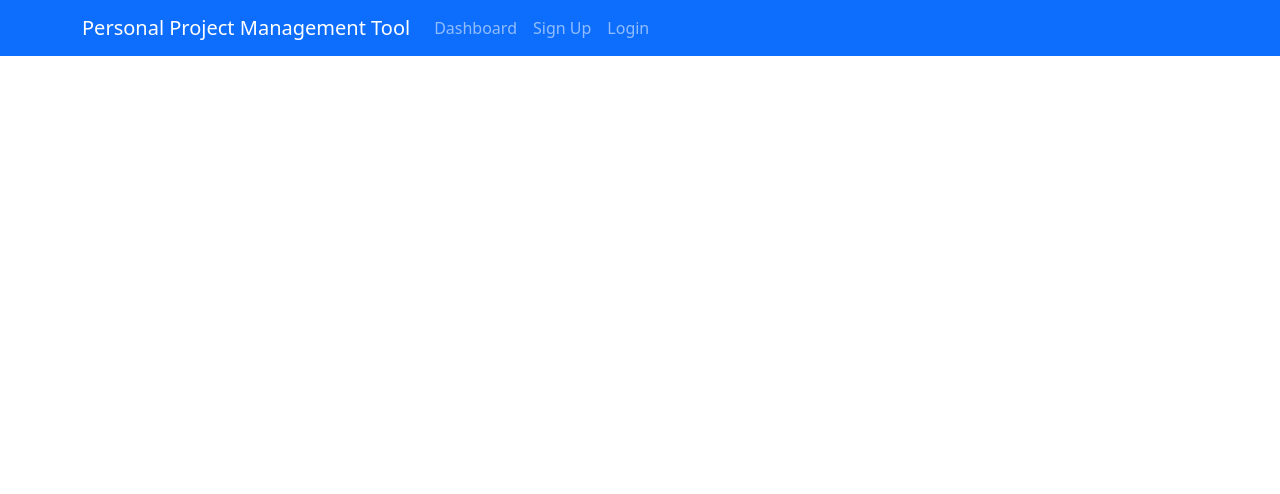
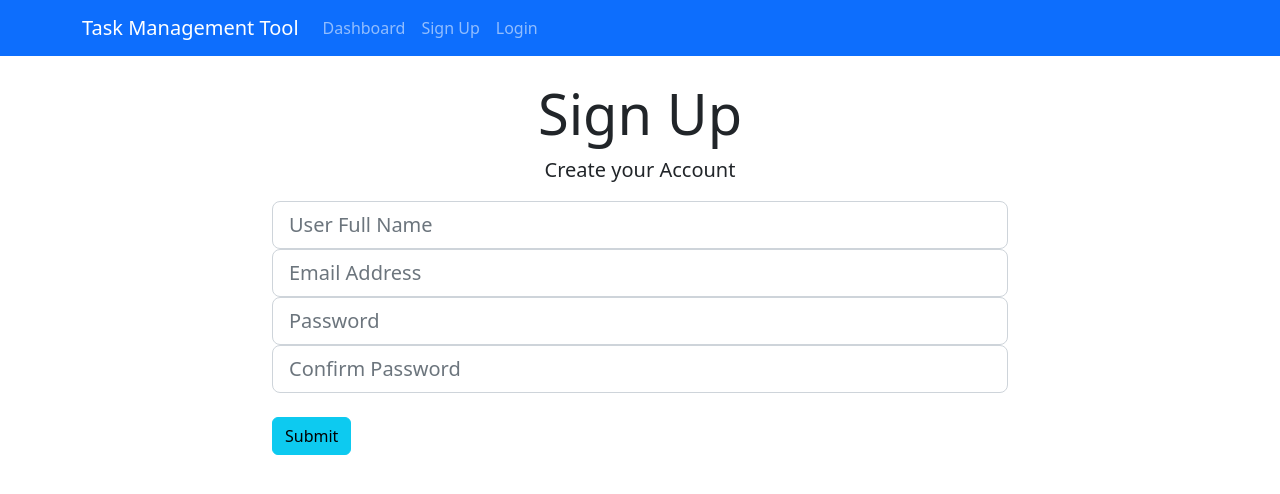
Before and after one commit to jagjeet7136/Todo-List, a React (Create React App) app in the folder todo-list-react/: page /register in a window 1280 px wide. Shown: the top 494 px of the page. Built offline with nearby package versions, Linux system fonts and the light colour scheme.

Commit message:
adding-login-registeration-form

```diff
--- a/todo-list-react/src/App.js
+++ b/todo-list-react/src/App.js
@@ -5,6 +5,9 @@ import "bootstrap/dist/css/bootstrap.min.css";
 import { BrowserRouter as Router, Route, Routes } from "react-router-dom";
 import { AddTask } from "./components/task/AddTask";
 import { UpdateTask } from "./components/task/UpdateTask";
+import { Landing } from "./components/layout/Landing";
+import { Register } from "./components/UserManagement/Register";
+import { Login } from "./components/UserManagement/Login";
 
 function App() {
   return (
@@ -12,6 +15,9 @@ function App() {
       <div className={styles.App}>
         <Header />
         <Routes>
+          <Route exact path="/" element={<Landing />} />
+          <Route exact path="/register" element={<Register />} />
+          <Route exact path="/login" element={<Login />} />
           <Route exact path="/dashboard" element={<Dashboard />} />
           <Route exact path="/addTask" element={<AddTask />} />
           <Route exact path="/updateTask/:id" element={<UpdateTask />} />
--- a/todo-list-react/src/components/Dashboard.js
+++ b/todo-list-react/src/components/Dashboard.js
@@ -16,7 +16,7 @@ export const Dashboard = () => {
   useEffect(() => {
     (async () => {
       try {
-        const response = await axios.get("http://localhost:2222/task/getAllTasks");
+        const response = await axios.get("http://localhost:2222/user/getUserTasks");
         setTasks(response.data);
         console.log(response);
       }
--- /dev/null
+++ b/todo-list-react/src/components/UserManagement/Login.js
@@ -0,0 +1,32 @@
+export const Login = () => {
+    return (
+        <div className="login">
+            <div className="container">
+                <div className="row">
+                    <div className="col-md-8 m-auto">
+                        <h1 className="display-4 text-center">Log In</h1>
+                        <form action="dashboard.html">
+                            <div className="form-group">
+                                <input
+                                    type="email"
+                                    className="form-control form-control-lg"
+                                    placeholder="Email Address"
+                                    name="email"
+                                />
+                            </div>
+                            <div className="form-group">
+                                <input
+                                    type="password"
+                                    className="form-control form-control-lg"
+                                    placeholder="Password"
+                                    name="password"
+                                />
+                            </div>
+                            <input type="submit" className="btn btn-info btn-block mt-4" />
+                        </form>
+                    </div>
+                </div>
+            </div>
+        </div>
+    );
+}
--- /dev/null
+++ b/todo-list-react/src/components/UserManagement/Register.js
@@ -0,0 +1,84 @@
+import axios from "axios";
+import { useRef } from "react";
+
+export const Register = () => {
+
+    const userFullName = useRef();
+    const email = useRef();
+    const password = useRef();
+    const confirmPassword = useRef();
+
+    const onSubmit = (event) => {
+        event.preventDefault();
+        const newUser = {
+            userFullName: userFullName.current.value,
+            email: email.current.value,
+            password: password.current.value,
+            confirmPassword: confirmPassword.current.value
+        }
+        axios.post('http://localhost:2222/user', newUser)
+            .then(response => {
+                console.log('Received user object:', response.data);
+            })
+            .catch(error => {
+                console.error('Error:', error);
+            });
+
+        userFullName.current.value = "";
+        email.current.value = "";
+        password.current.value = "";
+        confirmPassword.current.value = "";
+    }
+
+    return (
+        <div className="register">
+            <div className="container">
+                <div className="row">
+                    <div className="col-md-8 m-auto">
+                        <h1 className="display-4 text-center">Sign Up</h1>
+                        <p className="lead text-center">Create your Account</p>
+                        <form onSubmit={onSubmit}>
+                            <div className="form-group">
+                                <input
+                                    type="text"
+                                    className="form-control form-control-lg"
+                                    placeholder="User Full Name"
+                                    name="userFullName"
+                                    ref={userFullName}
+                                />
+                            </div>
+                            <div className="form-group">
+                                <input
+                                    type="email"
+                                    className="form-control form-control-lg"
+                                    placeholder="Email Address"
+                                    name="email"
+                                    ref={email}
+                                />
+                            </div>
+                            <div className="form-group">
+                                <input
+                                    type="password"
+                                    className="form-control form-control-lg"
+                                    placeholder="Password"
+                                    name="password"
+                                    ref={password}
+                                />
+                            </div>
+                            <div className="form-group">
+                                <input
+                                    type="password"
+                                    className="form-control form-control-lg"
+                                    placeholder="Confirm Password"
+                                    name="confirmPassword"
+                                    ref={confirmPassword}
+                                />
+                            </div>
+                            <input type="submit" className="btn btn-info btn-block mt-4" />
+                        </form>
+                    </div>
+                </div>
+            </div>
+        </div>
+    );
+}
--- a/todo-list-react/src/components/layout/Header.js
+++ b/todo-list-react/src/components/layout/Header.js
@@ -1,10 +1,12 @@
+import { Link } from "react-router-dom"
+
 export const Header = () => {
   return (
     <nav className="navbar navbar-expand-sm navbar-dark bg-primary mb-4">
       <div className="container">
-        <a className="navbar-brand" href="Dashboard.html">
-          Personal Project Management Tool
-        </a>
+        <Link className="navbar-brand" to="/">
+          Task Management Tool
+        </Link>
         <button
           className="navbar-toggler"
           type="button"
@@ -17,22 +19,22 @@ export const Header = () => {
         <div className="collapse navbar-collapse" id="mobile-nav">
           <ul className="navbar-nav mr-auto">
             <li className="nav-item">
-              <a className="nav-link" href="/dashboard">
+              <Link className="nav-link" to="/dashboard">
                 Dashboard
-              </a>
+              </Link>
             </li>
           </ul>
 
           <ul className="navbar-nav ml-auto">
             <li className="nav-item">
-              <a className="nav-link " href="register.html">
+              <Link className="nav-link" to="/register">
                 Sign Up
-              </a>
+              </Link>
             </li>
             <li className="nav-item">
-              <a className="nav-link" href="login.html">
+              <Link className="nav-link" to="/login">
                 Login
-              </a>
+              </Link>
             </li>
           </ul>
         </div>
--- /dev/null
+++ b/todo-list-react/src/components/layout/Landing.js
@@ -0,0 +1,29 @@
+import { Link } from "react-router-dom";
+
+export const Landing = () => {
+    return (
+        <div className="landing">
+            <div className="light-overlay landing-inner text-dark">
+                <div className="container">
+                    <div className="row">
+                        <div className="col-md-12 text-center">
+                            <h1 className="display-3 mb-4">
+                                Task Management Tool
+                            </h1>
+                            <p className="lead">
+                                Create your account to join active projects or start your own
+                            </p>
+                            <hr />
+                            <Link className="btn btn-lg btn-primary mr-2" to="/register">
+                                Sign Up
+                            </Link>
+                            <Link className="btn btn-lg btn-secondary mr-2" to="/login">
+                                Login
+                            </Link>
+                        </div>
+                    </div>
+                </div>
+            </div>
+        </div>
+    );
+}
--- a/todo-list-react/src/components/task/AddTask.js
+++ b/todo-list-react/src/components/task/AddTask.js
@@ -51,7 +51,13 @@ export const AddTask = (props) => {
       })
       .catch((error) => {
         let caughtErrorMessage = "Some error occured!";
-        if (error.response.data.errors.length > 0) {
+        console.log(error);
+        if (error.response.data.errors == null) {
+          if (error.response.status === 401) {
+            caughtErrorMessage = "Unauthorised"
+          }
+        }
+        else if (error.response.data.errors.length > 0) {
           caughtErrorMessage = error.response.data.errors[0];
           if (caughtErrorMessage.includes("taskTitle")) {
             caughtErrorMessage = "task name is required!";
```
